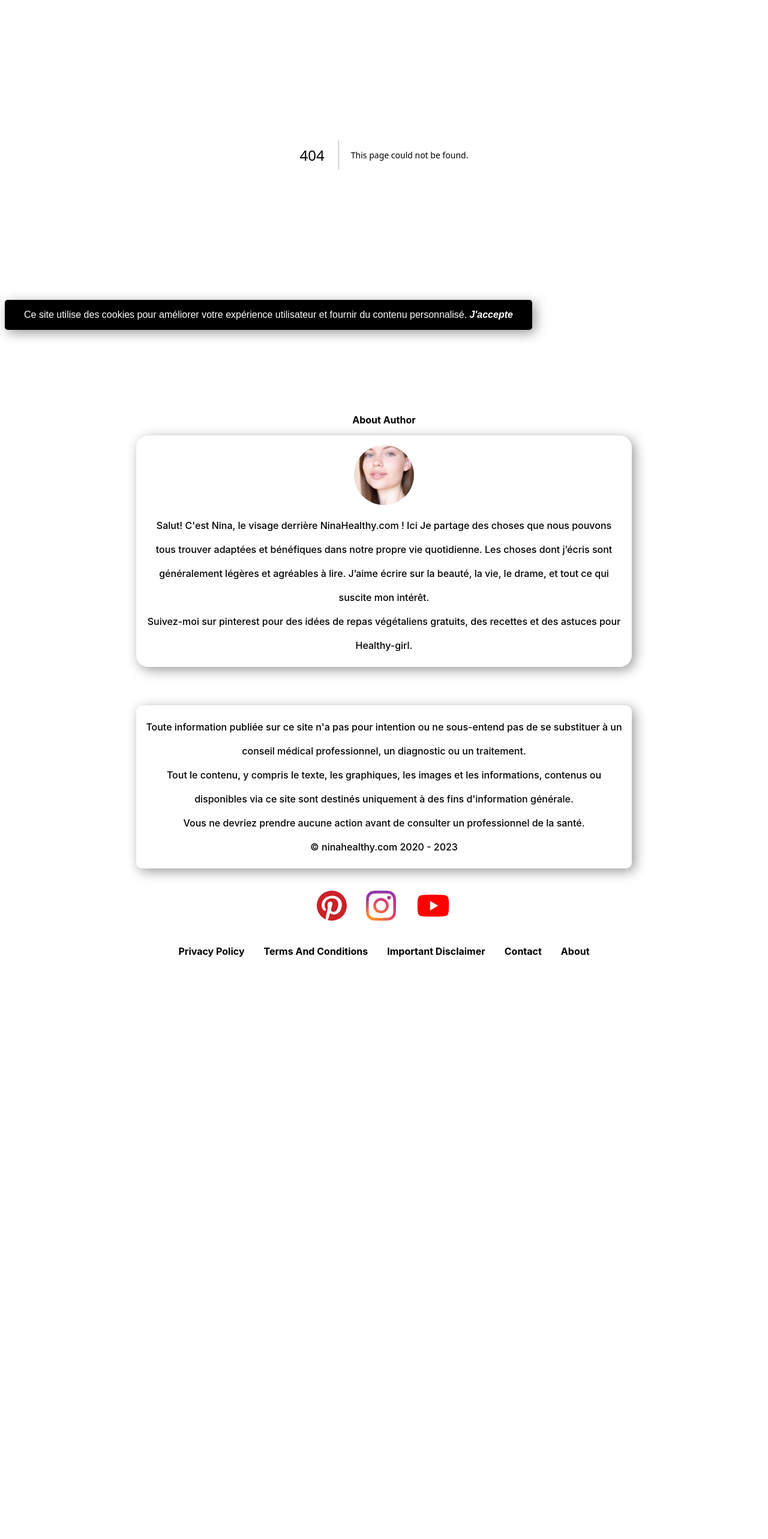
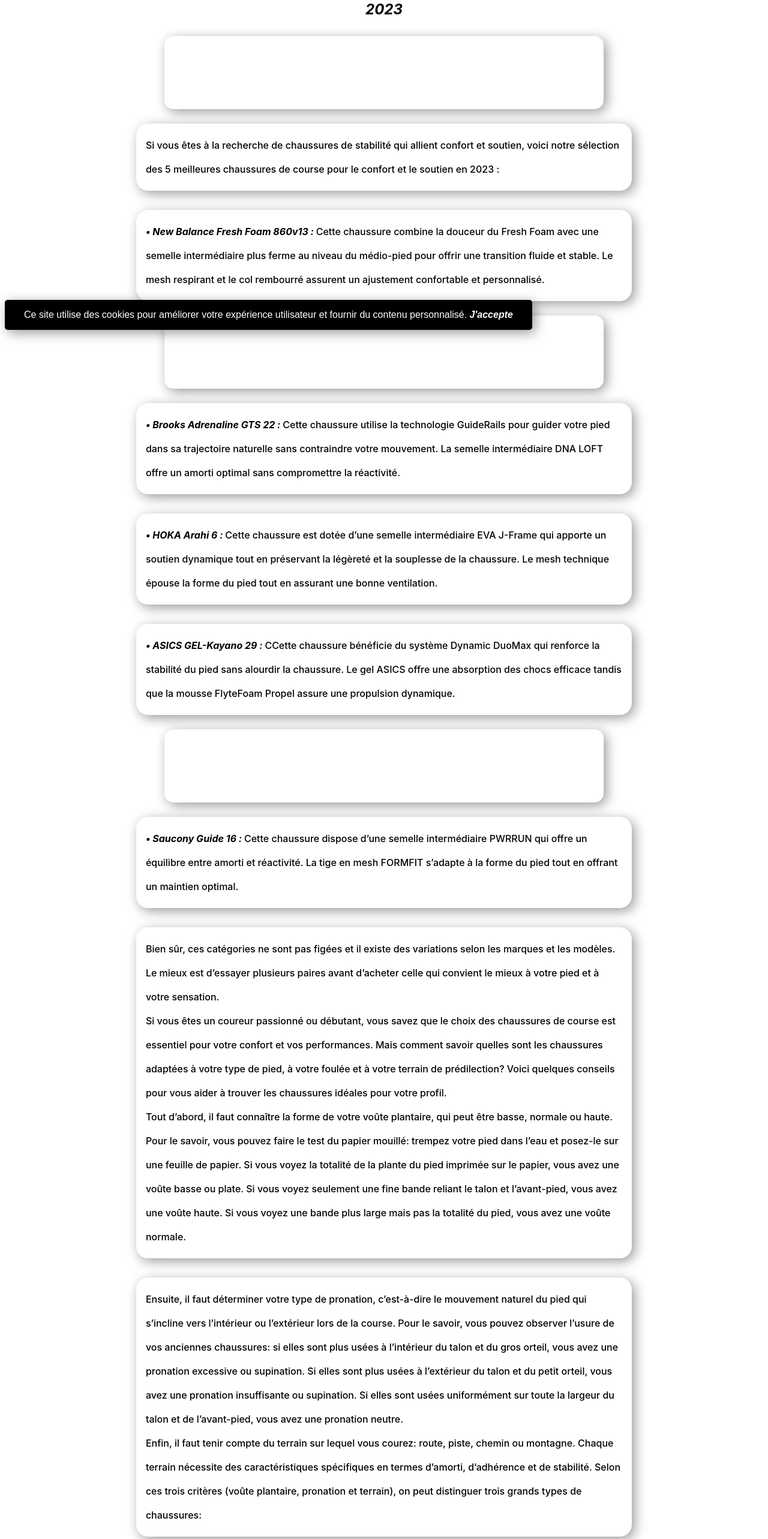
Before and after one commit to Ninahealthy/frnh, a Next.js app: page /Fitness/meilleures-chaussures-de-course-pour-le-confort-et-le-soutien in a window 1280 px wide. Before the commit this address had no page. Shown: the part 234-2800 px from the top of the page at 60% size. Before the commit the page ends 1846 px from the top, so only its background shows below. Built offline with nearby package versions, Linux system fonts and the light colour scheme.

Commit message:
180420231208

```diff
--- a/components/Fitness.js
+++ b/components/Fitness.js
@@ -2,6 +2,7 @@ import Styles from "@/styles/Card.module.css";
 import Image from "next/image";
 
 import tracker from "public/tracker-de-fitness.jpg";
+import running from "public/running-shoes-women.jpg";
 
 const responsive = { width: "100%", height: "auto" };
 
@@ -29,6 +30,27 @@ export default function Fitness() {
             </card>
           </a>
         </item>
+        <item className={Styles.item}>
+          <a href="/Fitness/meilleures-chaussures-de-course-pour-le-confort-et-le-soutien">
+            <card className={Styles.card}>
+              <Image
+                src={running}
+                alt="chaussures de course"
+                style={responsive}
+                priority
+                sizes="100vw"
+              />
+              <p>
+                <strong>
+                  <em>
+                    5 Chaussures De Course Qui Allient Confort Et Stabilité En
+                    2023
+                  </em>
+                </strong>
+              </p>
+            </card>
+          </a>
+        </item>
       </group>
     </>
   );
--- /dev/null
+++ b/pages/Fitness/meilleures-chaussures-de-course-pour-le-confort-et-le-soutien.js
@@ -0,0 +1,180 @@
+import Adunit from "@/components/Adunit";
+import Adunit1 from "@/components/Adunit1";
+import AuthorIcon from "@/components/AuthorIcon";
+import Beauty from "@/components/Beauty";
+import Bienetre from "@/components/Bienetre";
+import Fitness from "@/components/Fitness";
+import Head from "next/head";
+export default function Tracker() {
+  return (
+    <>
+      <Head>
+        <title>
+          Les 5 Chaussures De Course Les Plus Confortables Et Stables En 2023
+        </title>
+
+        <meta
+          name="description"
+          content="Si vous recherchez des chaussures de course qui vous offrent à la fois du confort et du soutien, ne cherchez pas plus loin. Nous avons sélectionné pour vous les 5 meilleures chaussures de course pour le confort et le soutien en 2023. Découvrez-les sans plus attendre."
+        />
+      </Head>
+      <AuthorIcon />
+      <article>
+        <h1>
+          <em>
+            Les 5 Chaussures De Course Les Plus Confortables Et Stables En 2023
+          </em>
+        </h1>
+        <Adunit1 />
+        <p>
+          Si vous êtes à la recherche de chaussures de stabilité qui allient
+          confort et soutien, voici notre sélection des 5 meilleures chaussures
+          de course pour le confort et le soutien en 2023 :
+        </p>
+        <p>
+          <strong>
+            <em>• New Balance Fresh Foam 860v13 : </em>
+          </strong>
+          Cette chaussure combine la douceur du Fresh Foam avec une semelle
+          intermédiaire plus ferme au niveau du médio-pied pour offrir une
+          transition fluide et stable. Le mesh respirant et le col rembourré
+          assurent un ajustement confortable et personnalisé.
+        </p>
+        <Adunit />
+        <p>
+          <strong>
+            <em>• Brooks Adrenaline GTS 22 : </em>
+          </strong>
+          Cette chaussure utilise la technologie GuideRails pour guider votre
+          pied dans sa trajectoire naturelle sans contraindre votre mouvement.
+          La semelle intermédiaire DNA LOFT offre un amorti optimal sans
+          compromettre la réactivité.
+        </p>
+        <p>
+          <strong>
+            <em>• HOKA Arahi 6 : </em>
+          </strong>
+          Cette chaussure est dotée d’une semelle intermédiaire EVA J-Frame qui
+          apporte un soutien dynamique tout en préservant la légèreté et la
+          souplesse de la chaussure. Le mesh technique épouse la forme du pied
+          tout en assurant une bonne ventilation.
+        </p>
+        <p>
+          <strong>
+            <em>• ASICS GEL-Kayano 29 : </em>
+          </strong>
+          CCette chaussure bénéficie du système Dynamic DuoMax qui renforce la
+          stabilité du pied sans alourdir la chaussure. Le gel ASICS offre une
+          absorption des chocs efficace tandis que la mousse FlyteFoam Propel
+          assure une propulsion dynamique.
+        </p>
+        <Adunit1 />
+
+        <p>
+          <strong>
+            <em>• Saucony Guide 16 : </em>
+          </strong>
+          Cette chaussure dispose d’une semelle intermédiaire PWRRUN qui offre
+          un équilibre entre amorti et réactivité. La tige en mesh FORMFIT
+          s’adapte à la forme du pied tout en offrant un maintien optimal.
+        </p>
+        <p>
+          Bien sûr, ces catégories ne sont pas figées et il existe des
+          variations selon les marques et les modèles. Le mieux est d’essayer
+          plusieurs paires avant d’acheter celle qui convient le mieux à votre
+          pied et à votre sensation.<br></br>
+          Si vous êtes un coureur passionné ou débutant, vous savez que le choix
+          des chaussures de course est essentiel pour votre confort et vos
+          performances. Mais comment savoir quelles sont les chaussures adaptées
+          à votre type de pied, à votre foulée et à votre terrain de
+          prédilection? Voici quelques conseils pour vous aider à trouver les
+          chaussures idéales pour votre profil.<br></br>
+          Tout d’abord, il faut connaître la forme de votre voûte plantaire, qui
+          peut être basse, normale ou haute. Pour le savoir, vous pouvez faire
+          le test du papier mouillé: trempez votre pied dans l’eau et posez-le
+          sur une feuille de papier. Si vous voyez la totalité de la plante du
+          pied imprimée sur le papier, vous avez une voûte basse ou plate. Si
+          vous voyez seulement une fine bande reliant le talon et l’avant-pied,
+          vous avez une voûte haute. Si vous voyez une bande plus large mais pas
+          la totalité du pied, vous avez une voûte normale.
+        </p>
+
+        <p>
+          Ensuite, il faut déterminer votre type de pronation, c’est-à-dire le
+          mouvement naturel du pied qui s’incline vers l’intérieur ou
+          l’extérieur lors de la course. Pour le savoir, vous pouvez observer
+          l’usure de vos anciennes chaussures: si elles sont plus usées à
+          l’intérieur du talon et du gros orteil, vous avez une pronation
+          excessive ou supination. Si elles sont plus usées à l’extérieur du
+          talon et du petit orteil, vous avez une pronation insuffisante ou
+          supination. Si elles sont usées uniformément sur toute la largeur du
+          talon et de l’avant-pied, vous avez une pronation neutre.<br></br>
+          Enfin, il faut tenir compte du terrain sur lequel vous courez: route,
+          piste, chemin ou montagne. Chaque terrain nécessite des
+          caractéristiques spécifiques en termes d’amorti, d’adhérence et de
+          stabilité. Selon ces trois critères (voûte plantaire, pronation et
+          terrain), on peut distinguer trois grands types de chaussures:
+        </p>
+        <Adunit />
+        <p>
+          <strong>
+            <em>• Les chaussures de stabilité: </em>
+          </strong>
+          elles sont conçues pour les coureurs avec une voûte normale et une
+          pronation neutre ou légèrement excessive. Elles offrent un bon
+          équilibre entre amorti et soutien du pied. Elles sont adaptées aux
+          terrains roulants comme la route ou la piste. <br></br>
+          <strong>
+            <em>• Les chaussures de contrôle: </em>
+          </strong>
+          elles sont destinées aux coureurs avec une voûte basse ou plate et une
+          pronation excessive. Elles ont un renfort au niveau du médio-pied pour
+          limiter l’inclinaison vers l’intérieur du pied et éviter les
+          blessures. Elles sont adaptées aux coureurs lourds ou aux longues
+          distances sur route ou piste.<br></br>
+          <strong>
+            <em>• Les chaussures d’amorti: </em>
+          </strong>
+          elles sont recommandées pour les coureurs avec une voûte haute et
+          rigide et une pronation insuffisante. Elles ont un amorti généreux
+          pour absorber les chocs et protéger les articulations. Elles sont
+          adaptées aux terrains souples comme les chemins ou les sentiers
+          forestiers.
+        </p>
+
+        <p>
+          Voilà, j’espère que cet article vous a plu et vous a aidé à choisir
+          votre prochaine paire de chaussures de course ! N’hésitez pas à me
+          faire part de vos commentaires ou questions ci-dessous !<br></br>A
+          bientôt! 😊
+        </p>
+        <p>
+          <strong>Sources:</strong>
+          <br></br>
+          <a
+            href="https://www.runnersworld.com/gear/a19663621/best-running-shoes/"
+            target={"_blank"}
+          >
+            <strong>• runnersworld.com</strong>
+          </a>
+          <br></br>
+          <a
+            href="https://runnerslab.com/best-running-shoes-men-women/"
+            target={"_blank"}
+          >
+            <strong>• runnerslab.com</strong>
+          </a>
+          <br></br>
+          <a
+            href="https://health.uconn.edu/orthopedics-sports-medicine/2017/08/12/finding-the-right-running-shoe/"
+            target={"_blank"}
+          >
+            <strong>• health.uconn.edu</strong>
+          </a>
+        </p>
+      </article>
+      <Bienetre />
+      <Beauty />
+    </>
+  );
+}
```
Also changed, not shown: public/running-shoes-women.jpg (added), 1 other file (tests, documents, lock files or other folders).
